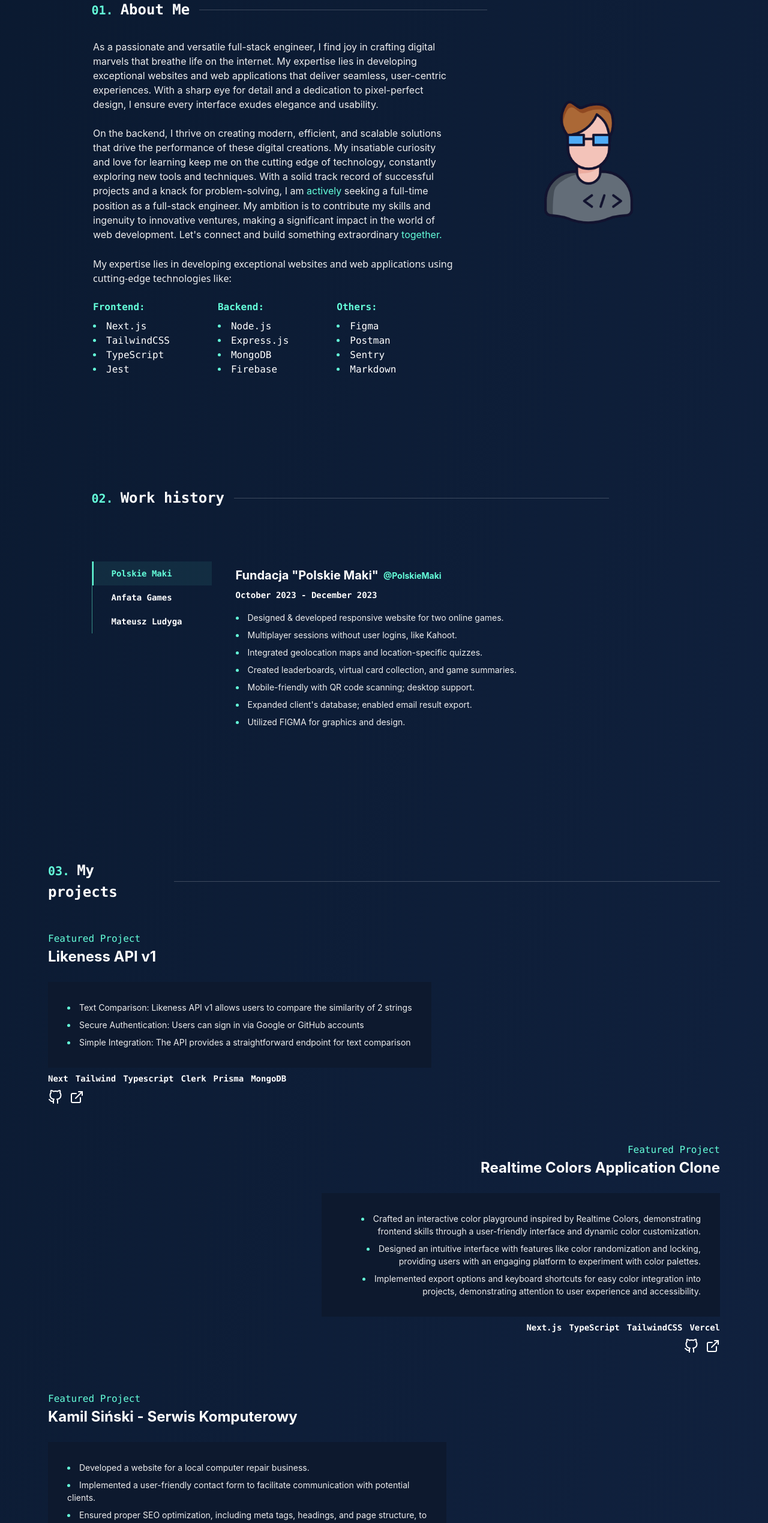
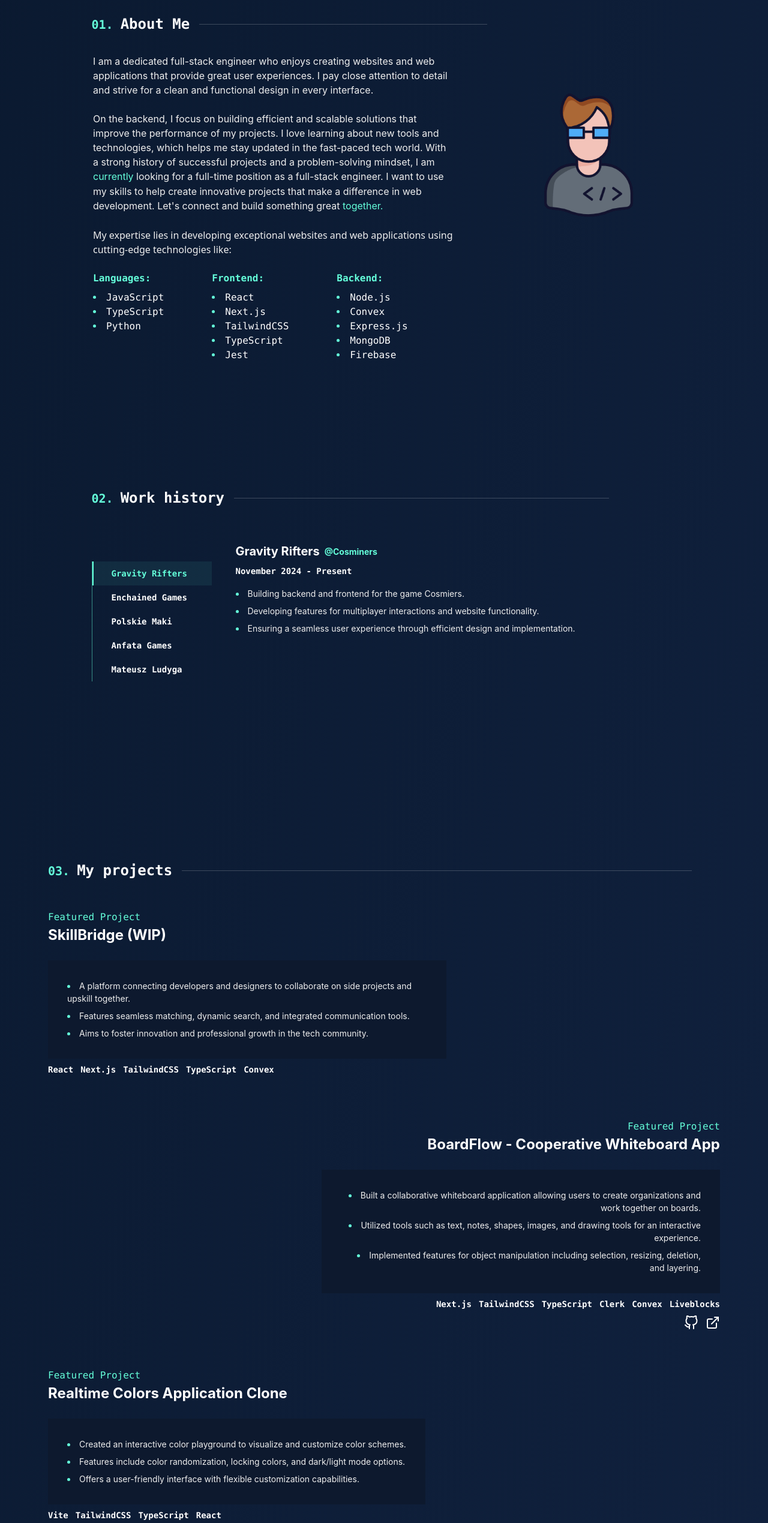
Before and after one commit to Biplo12/robert-sinski-portfolio, a Next.js app: page / in a window 1280 px wide. Shown: the part 887-3426 px from the top of the page at 60% size. Built offline with nearby package versions, Linux system fonts and the light colour scheme.

Commit message:
feat: content update

```diff
--- a/src/components/AboutMe/Partials/AboutMeDescription.tsx
+++ b/src/components/AboutMe/Partials/AboutMeDescription.tsx
@@ -10,31 +10,28 @@ const AboutMeDescription: React.FC = (): JSX.Element => {
       <div className='mt-4 flex items-center justify-center'>
         <div>
           <p className='text-grey-text font-calibre max-w-[600px] whitespace-pre-wrap break-words'>
-            As a passionate and versatile full-stack engineer, I find joy in
-            crafting digital marvels that breathe life on the internet. My
-            expertise lies in developing exceptional websites and web
-            applications that deliver seamless, user-centric experiences. With a
-            sharp eye for detail and a dedication to pixel-perfect design, I
-            ensure every interface exudes elegance and usability. <br />
+            I am a dedicated full-stack engineer who enjoys creating websites
+            and web applications that provide great user experiences. I pay
+            close attention to detail and strive for a clean and functional
+            design in every interface. <br />
             <br />
-            On the backend, I thrive on creating modern, efficient, and scalable
-            solutions that drive the performance of these digital creations. My
-            insatiable curiosity and love for learning keep me on the cutting
-            edge of technology, constantly exploring new tools and techniques.
-            With a solid track record of successful projects and a knack for
-            problem-solving, I am{' '}
+            On the backend, I focus on building efficient and scalable solutions
+            that improve the performance of my projects. I love learning about
+            new tools and technologies, which helps me stay updated in the
+            fast-paced tech world. With a strong history of successful projects
+            and a problem-solving mindset, I am{' '}
             <a
               href='/resume.pdf'
               className='text-spindrift expand opacity-100'
               target='_blank'
               rel='noreferrer'
             >
-              actively
+              currently
             </a>{' '}
-            seeking a full-time position as a full-stack engineer. My ambition
-            is to contribute my skills and ingenuity to innovative ventures,
-            making a significant impact in the world of web development. Let's
-            connect and build something extraordinary{' '}
+            looking for a full-time position as a full-stack engineer. I want to
+            use my skills to help create innovative projects that make a
+            difference in web development. Let's connect and build something
+            great{' '}
             <a
               href={`mailto:${MAIL}`}
               className='text-spindrift expand opacity-100'
@@ -42,6 +39,7 @@ const AboutMeDescription: React.FC = (): JSX.Element => {
               together.
             </a>
           </p>
+
           <br />
           <p className='text-grey-text max-w-[650px] whitespace-pre-wrap break-words'>
             My expertise lies in developing exceptional websites and web
--- a/src/components/AboutMe/Partials/AboutMeSkillsList.tsx
+++ b/src/components/AboutMe/Partials/AboutMeSkillsList.tsx
@@ -2,16 +2,16 @@ import React from 'react';
 
 const skillsData = [
   {
+    title: 'Languages:',
+    skills: ['JavaScript', 'TypeScript', 'Python'],
+  },
+  {
     title: 'Frontend:',
-    skills: ['Next.js', 'TailwindCSS', 'TypeScript', 'Jest'],
+    skills: ['React', 'Next.js', 'TailwindCSS', 'TypeScript', 'Jest'],
   },
   {
     title: 'Backend:',
-    skills: ['Node.js', 'Express.js', 'MongoDB', 'Firebase'],
-  },
-  {
-    title: 'Others:',
-    skills: ['Figma', 'Postman', 'Sentry', 'Markdown'],
+    skills: ['Node.js', 'Convex', 'Express.js', 'MongoDB', 'Firebase'],
   },
 ];
 
--- a/src/components/Contact/Partials/ContactButton.tsx
+++ b/src/components/Contact/Partials/ContactButton.tsx
@@ -3,14 +3,14 @@ import React from 'react';
 import { MAIL } from '@/lib/vars';
 const ContactButton: React.FC = (): JSX.Element => {
   return (
-    <div className='relative z-20 flex flex-col items-start justify-start font-mono'>
+    <div className='relative z-20 flex w-[125px] flex-col items-start justify-start font-mono'>
       <a
         href={`mailto:${MAIL}`}
-        className='border-spindrift text-spindrift bg-liberty-blue relative z-20 w-[112px] rounded-sm border px-5 py-2 text-center text-sm font-bold transition duration-150 ease-linear hover:translate-x-[-2px] hover:translate-y-[-2px] hover:transform'
+        className='border-spindrift text-spindrift bg-liberty-blue relative z-20 w-full rounded-sm border px-5 py-2 text-center text-sm font-bold transition duration-150 ease-linear hover:translate-x-[-2px] hover:translate-y-[-2px] hover:transform'
       >
         Say Hello
       </a>
-      <span className='bg-spindrift absolute left-0 top-0 z-10 h-[39px] w-[112px] transform rounded-sm' />
+      <span className='bg-spindrift absolute left-0 top-0 z-10 h-[39px] w-full transform rounded-sm' />
     </div>
   );
 };
--- a/src/components/Hero/Partials/HeroButton.tsx
+++ b/src/components/Hero/Partials/HeroButton.tsx
@@ -7,7 +7,7 @@ const HeroButton: React.FC = (): JSX.Element => {
   const { buttonVariants } = useHeroVariants();
   return (
     <motion.div
-      className='relative z-20 flex flex-col items-start justify-start font-mono'
+      className='relative z-20 flex w-[220px] flex-col items-start justify-start font-mono'
       variants={buttonVariants}
       initial='hidden'
       animate='visible'
@@ -16,11 +16,11 @@ const HeroButton: React.FC = (): JSX.Element => {
         href='/resume.pdf'
         target='_blank'
         rel='noopener noreferrer'
-        className='border-spindrift text-spindrift bg-liberty-blue relative z-20 mt-10 w-[200px] rounded-sm border px-5 py-3.5 text-center text-sm font-bold transition duration-150 ease-linear hover:translate-x-[-2.5px] hover:translate-y-[-5px] hover:transform'
+        className='border-spindrift text-spindrift bg-liberty-blue relative z-20 mt-10 w-full rounded-sm border px-5 py-3.5 text-center text-sm font-bold transition duration-150 ease-linear hover:translate-x-[-2.5px] hover:translate-y-[-5px] hover:transform'
       >
         Check out my resume!
       </a>
-      <span className='bg-spindrift absolute left-0 top-10 z-10 h-12 w-[200px] transform rounded-sm' />
+      <span className='bg-spindrift absolute left-0 top-10 z-10 h-12 w-full transform rounded-sm' />
     </motion.div>
   );
 };
--- a/src/components/Layout/Partials/ResumeButton.tsx
+++ b/src/components/Layout/Partials/ResumeButton.tsx
@@ -16,7 +16,7 @@ const ResumeButton: React.FC<IResumeButtonProps> = ({
       transition={{ duration: 0.5, delay: 5 * 0.1 }}
     >
       <div
-        className={`relative z-20 flex flex-col items-start justify-start font-mono ${
+        className={`relative z-20 flex w-[90px] flex-col items-start justify-start font-mono ${
           isMenuOpen ? 'mxmd:flex' : 'mxmd:hidden'
         }`}
       >
@@ -24,11 +24,11 @@ const ResumeButton: React.FC<IResumeButtonProps> = ({
           href='/resume.pdf'
           target='_blank'
           rel='noopener noreferrer'
-          className='border-spindrift text-spindrift bg-liberty-blue relative z-20 w-[86px] rounded-sm border px-5 py-2 text-center text-sm font-bold transition duration-150 ease-linear hover:translate-x-[-2px] hover:translate-y-[-2px] hover:transform'
+          className='border-spindrift text-spindrift bg-liberty-blue relative z-20 w-full rounded-sm border px-5 py-2 text-center text-sm font-bold transition duration-150 ease-linear hover:translate-x-[-2px] hover:translate-y-[-2px] hover:transform'
         >
           Resume
         </a>
-        <span className='bg-spindrift absolute left-0 top-0 z-10 h-[39px] w-[85px] transform rounded-sm' />
+        <span className='bg-spindrift absolute left-0 top-0 z-10 h-[39px] w-full transform rounded-sm' />
       </div>
     </motion.div>
   );
--- a/src/components/Projects/Partials/ProjectIcons.tsx
+++ b/src/components/Projects/Partials/ProjectIcons.tsx
@@ -49,6 +49,7 @@ const ProjectIcons: React.FC<IProjectIconsProps> = ({
     <ul className='mt-2 flex items-end justify-end gap-3'>
       {projects.map((project, index) => (
         <React.Fragment key={index}>
+          {project.github && (
             <a href={project.github} target='_blank' rel='noreferrer'>
               <GithubIcon
                 className='h-6 w-6'
@@ -57,6 +58,8 @@ const ProjectIcons: React.FC<IProjectIconsProps> = ({
                 stroke={isHovered[project.github] ? '#00f0ff' : '#fff'}
               />
             </a>
+          )}
+          {project.website && (
             <a href={project.website} target='_blank' rel='noreferrer'>
               <LinkIcon
                 className='h-6 w-6'
@@ -65,6 +68,7 @@ const ProjectIcons: React.FC<IProjectIconsProps> = ({
                 stroke={isHovered[project.website] ? '#00f0ff' : '#fff'}
               />
             </a>
+          )}
         </React.Fragment>
       ))}
     </ul>
--- a/src/components/Projects/Partials/ProjectsHeader.tsx
+++ b/src/components/Projects/Partials/ProjectsHeader.tsx
@@ -6,7 +6,7 @@ const ProjectsHeader: React.FC = (): JSX.Element => {
         <span className='text-spindrift text-xl'>03. </span>
         My projects
       </h2>
-      <div className='h-[1px] w-full max-w-[910px] bg-white bg-opacity-20' />
+      <div className='h-[1px] w-full max-w-[850px] bg-white bg-opacity-20' />
     </div>
   );
 };
--- a/src/components/Projects/Partials/ProjectsList.tsx
+++ b/src/components/Projects/Partials/ProjectsList.tsx
@@ -8,40 +8,67 @@ const REPOSITORIES_LINK = 'https://github.com/Biplo12?tab=repositories';
 const ProjectsList: React.FC = (): JSX.Element => {
   const projects = [
     {
-      title: 'Likeness API v1',
-      github: 'https://github.com/Biplo12/likeness-api',
-      website: 'https://likeness-api.vercel.app/',
+      title: 'SkillBridge (WIP)',
+      github: '',
+      website: '',
       description: [
-        'Text Comparison: Likeness API v1 allows users to compare the similarity of 2 strings',
-        'Secure Authentication: Users can sign in via Google or GitHub accounts',
-        'Simple Integration: The API provides a straightforward endpoint for text comparison',
+        'A platform connecting developers and designers to collaborate on side projects and upskill together.',
+        'Features seamless matching, dynamic search, and integrated communication tools.',
+        'Aims to foster innovation and professional growth in the tech community.',
       ],
-      tech: ['Next', 'Tailwind', 'Typescript', 'Clerk', 'Prisma', 'MongoDB'],
+      tech: ['React', 'Next.js', 'TailwindCSS', 'TypeScript', 'Convex'],
+    },
+    {
+      title: 'BoardFlow - Cooperative Whiteboard App',
+      github: 'https://github.com/Biplo12/BoardFlow',
+      website: 'https://board-flow.vercel.app/',
+      description: [
+        'Built a collaborative whiteboard application allowing users to create organizations and work together on boards.',
+        'Utilized tools such as text, notes, shapes, images, and drawing tools for an interactive experience.',
+        'Implemented features for object manipulation including selection, resizing, deletion, and layering.',
+      ],
+      tech: [
+        'Next.js',
+        'TailwindCSS',
+        'TypeScript',
+        'Clerk',
+        'Convex',
+        'Liveblocks',
+      ],
     },
     {
       title: 'Realtime Colors Application Clone',
       github: 'https://github.com/Biplo12/realtime-colors-clone',
       website: 'https://realtime-colors-clone.vercel.app/',
       description: [
-        'Crafted an interactive color playground inspired by Realtime Colors, demonstrating frontend skills through a user-friendly interface and dynamic color customization.',
-        'Designed an intuitive interface with features like color randomization and locking, providing users with an engaging platform to experiment with color palettes.',
-        'Implemented export options and keyboard shortcuts for easy color integration into projects, demonstrating attention to user experience and accessibility.',
+        'Created an interactive color playground to visualize and customize color schemes.',
+        'Features include color randomization, locking colors, and dark/light mode options.',
+        'Offers a user-friendly interface with flexible customization capabilities.',
       ],
-      tech: ['Next.js', 'TypeScript', 'TailwindCSS', 'Vercel'],
+      tech: ['Vite', 'TailwindCSS', 'TypeScript', 'React'],
     },
     {
-      title: 'Kamil Siński - Serwis Komputerowy',
-      github:
-        'https://github.com/Biplo12/kamil-sinski-serwis-komputerowy-Fullstack',
-      website: 'https://www.kamilsinski.pl/',
+      title: 'Airbnb Stay Sync Extension',
+      github: 'https://github.com/Biplo12/airbnb-stay-sync-chrome-ext',
+      website: '',
       description: [
-        'Developed a website for a local computer repair business.',
-        'Implemented a user-friendly contact form to facilitate communication with potential clients.',
-        'Ensured proper SEO optimization, including meta tags, headings, and page structure, to improve search engine visibility.',
+        'Developed a browser extension to sync Airbnb stays to calendars.',
+        'Extracts stay details from the Airbnb website and generates an .ics file for calendar import.',
       ],
-      tech: ['Next.js', 'TypeScript', 'TailwindCSS', 'Vercel'],
+      tech: ['JavaScript'],
+    },
+    {
+      title: 'Filmweb Cinemas Data Scraper',
+      github: 'https://github.com/Biplo12/filmweb-cinemas-data-scraper',
+      website: '',
+      description: [
+        'Node.js application that scrapes cinema and movie screening data from the Filmweb website.',
+        'Utilizes Puppeteer and JSDOM for web scraping and Prisma for database interactions.',
+      ],
+      tech: ['Puppeteer', 'Node.js', 'TypeScript', 'PostgreSQL', 'Prisma'],
     },
   ];
+
   return (
     <div className='relative mt-8 flex max-w-[1125px] flex-wrap justify-center gap-16'>
       {projects.map((project, index) => (
@@ -51,16 +78,16 @@ const ProjectsList: React.FC = (): JSX.Element => {
           </AnimatePresence>
         </Fragment>
       ))}
-      <div className='relative z-20 flex flex-col items-start justify-start font-mono'>
+      <div className='relative z-20 flex w-[200px] flex-col items-start justify-start font-mono'>
         <a
           href={REPOSITORIES_LINK}
           target='_blank'
           rel='noopener noreferrer'
-          className='border-spindrift text-spindrift bg-liberty-blue relative z-20 w-[175px] rounded-sm border px-5 py-2 text-center text-sm font-bold transition duration-150 ease-linear hover:translate-x-[-2px] hover:translate-y-[-2px] hover:transform'
+          className='border-spindrift text-spindrift bg-liberty-blue relative z-20 w-full rounded-sm border px-5 py-2 text-center text-sm font-bold transition duration-150 ease-linear hover:translate-x-[-2px] hover:translate-y-[-2px] hover:transform'
         >
           And much more...
         </a>
-        <span className='bg-spindrift absolute left-0 top-0 z-10 h-[39px] w-[175px] transform rounded-sm' />
+        <span className='bg-spindrift absolute left-0 top-0 z-10 h-[39px] w-full transform rounded-sm' />
       </div>
     </div>
   );
--- a/src/components/Work/Partials/WorkContent.tsx
+++ b/src/components/Work/Partials/WorkContent.tsx
@@ -9,6 +9,28 @@ const WorkContent: React.FC<IWorkContentProps> = ({
   activeItem,
 }): JSX.Element => {
   const workContent = [
+    {
+      title: 'Gravity Rifters',
+      linkLabel: '@Cosminers',
+      link: 'https://cosminers.com/',
+      date: 'November 2024 - Present',
+      description: [
+        'Building backend and frontend for the game Cosmiers.',
+        'Developing features for multiplayer interactions and website functionality.',
+        'Ensuring a seamless user experience through efficient design and implementation.',
+      ],
+    },
+    {
+      title: 'Enchained Games',
+      linkLabel: '@EnchainedGames',
+      link: 'https://arrland.com/',
+      date: 'February 2024 - November 2024',
+      description: [
+        'Developed Firebase cloud functions to enhance backend scalability.',
+        'Integrated new frontend features to improve user experience.',
+        'Implemented smart contracts on blockchain platforms for secure in-game transactions.',
+      ],
+    },
     {
       title: 'Fundacja "Polskie Maki"',
       linkLabel: '@PolskieMaki',
@@ -30,26 +52,27 @@ const WorkContent: React.FC<IWorkContentProps> = ({
       link: 'https://arrland.com/',
       date: 'September 2022 - August 2023',
       description: [
-        "Developing and integrating innovative functionalities for the company's websites and applications",
-        'Crafting serverless functions utilizing Firestore and Parse cloud functions',
-        'Scripting in Node.js and Python to automate various tasks',
-        'Implementing smart contracts within the frontend architecture',
-        'Conducting thorough testing and debugging to ensure optimal performance and functionality',
-        'Collaborating with cross-functional teams to gather requirements and deliver seamless user experiences',
+        "Developed and integrated innovative functionalities for the company's websites and applications.",
+        'Crafted serverless functions utilizing Firestore and Parse cloud functions.',
+        'Scripting in Node.js and Python to automate various tasks.',
+        'Implemented smart contracts within the frontend architecture.',
+        'Conducted thorough testing and debugging to ensure optimal performance and functionality.',
+        'Collaborated with cross-functional teams to gather requirements and deliver seamless user experiences.',
       ],
     },
     {
       title: 'Mateusz Ludyga',
-      link: 'https://arrland.com/',
       date: 'May 2021 - June 2021',
       description: [
-        'Specializing in crafting stunning, user-friendly WordPress websites tailored to your business needs.',
-        'Engage audience with compelling and persuasive content, including website copy and social media posts.',
-        'Improve online visibility and search engine rankings through effective SEO strategies and keyword research.',
+        'Specialized in crafting stunning, user-friendly WordPress websites tailored to business needs.',
+        'Engaged audience with compelling and persuasive content, including website copy and social media posts.',
+        'Improved online visibility and search engine rankings through effective SEO strategies and keyword research.',
       ],
     },
   ];
+
   const item = workContent?.[activeItem];
+
   return (
     <AnimatePresence mode='wait'>
       <motion.div
@@ -60,8 +83,8 @@ const WorkContent: React.FC<IWorkContentProps> = ({
         transition={{ duration: 0.2 }}
       >
         <div className='flex w-full max-w-[800px] flex-col items-start justify-center'>
-          <div className='flex w-full flex-col items-start justify-center gap-4'>
-            <div className='flex w-full flex-col items-start justify-center gap-2'>
+          <div className='flex w-full flex-col items-start justify-start gap-4'>
+            <div className='flex w-full flex-col items-start justify-start gap-2'>
               <div className='font-calibre flex items-center justify-start gap-2'>
                 <h3 className='text-left text-xl font-bold text-white'>
                   {item.title}
@@ -99,4 +122,5 @@ const WorkContent: React.FC<IWorkContentProps> = ({
     </AnimatePresence>
   );
 };
+
 export default WorkContent;
--- a/src/components/Work/Partials/WorkNavigation.tsx
+++ b/src/components/Work/Partials/WorkNavigation.tsx
@@ -10,7 +10,13 @@ const WorkNavigation: React.FC<IWorkNavigationProps> = ({
   setActiveItem,
   activeItem,
 }): JSX.Element => {
-  const workNavItems = ['Polskie Maki', 'Anfata Games', 'Mateusz Ludyga'];
+  const workNavItems = [
+    'Gravity Rifters',
+    'Enchained Games',
+    'Polskie Maki',
+    'Anfata Games',
+    'Mateusz Ludyga',
+  ];
   const handleActiveItem = (index: number) => {
     setActiveItem(index);
   };
--- a/src/components/Work/Work.tsx
+++ b/src/components/Work/Work.tsx
@@ -6,6 +6,7 @@ import useSectionVariants from '@/hooks/useSectionVariants';
 import WorkContent from '@/components/Work/Partials/WorkContent';
 import WorkHeader from '@/components/Work/Partials/WorkHeader';
 import WorkNavigation from '@/components/Work/Partials/WorkNavigation';
+
 const Work: React.FC = (): JSX.Element => {
   const [activeItem, setActiveItem] = useState(0);
   const [animationPlayed, setAnimationPlayed] = useState(false);
@@ -17,6 +18,7 @@ const Work: React.FC = (): JSX.Element => {
       setAnimationPlayed(true);
     }
   };
+
   return (
     <motion.div
       className='mxmd:py-10 flex h-screen w-full flex-col items-center justify-center'
@@ -44,7 +46,9 @@ const Work: React.FC = (): JSX.Element => {
             activeItem={activeItem}
           />
         </div>
-        <WorkContent activeItem={activeItem} />
+        <div className='flex h-full items-start justify-start'>
+          <WorkContent activeItem={activeItem} />
+        </div>
       </div>
     </motion.div>
   );
```
Also changed, not shown: 1 other file (tests, documents, lock files or other folders). Lines whose indentation alone changed are shown as unchanged.
